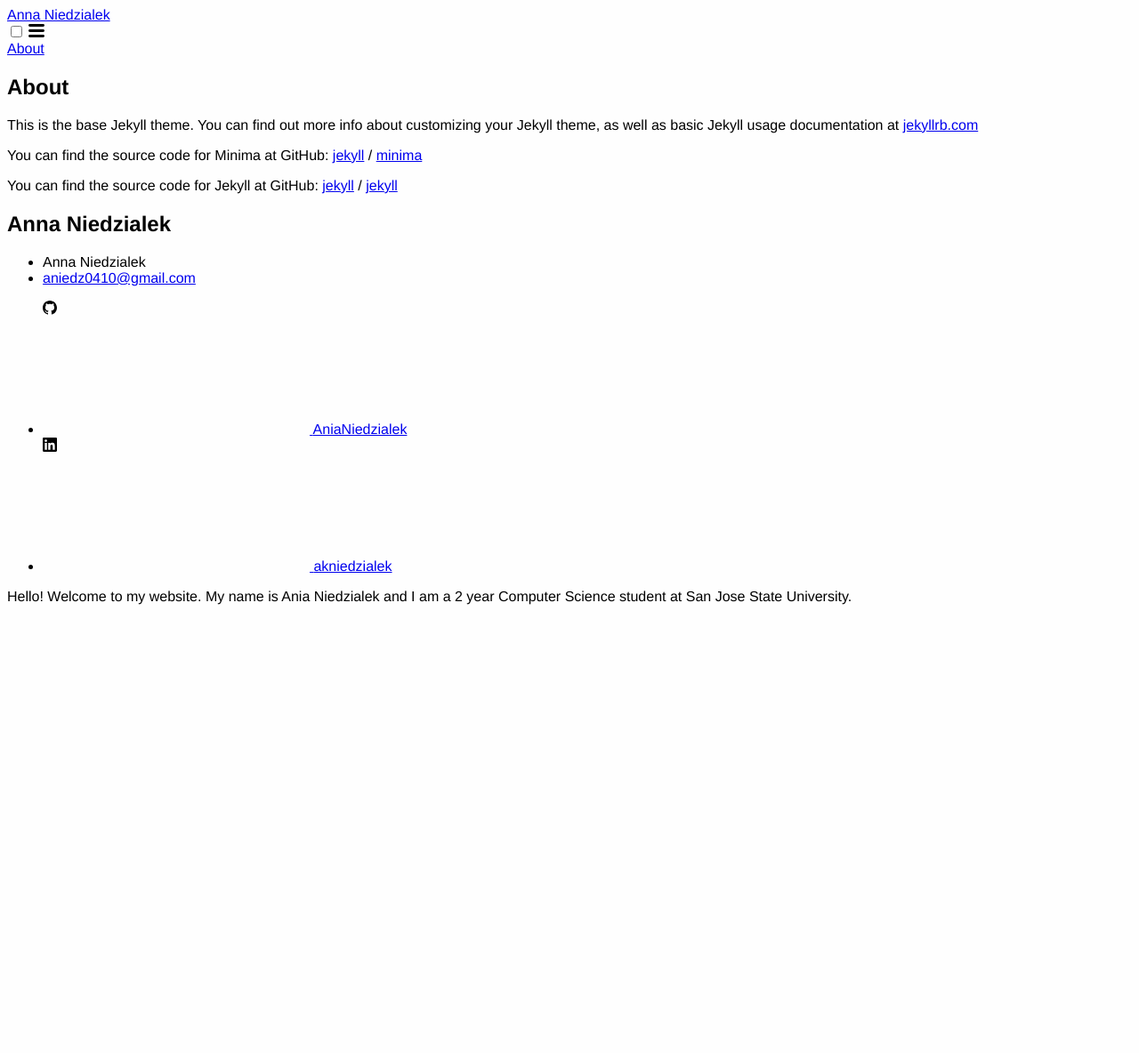
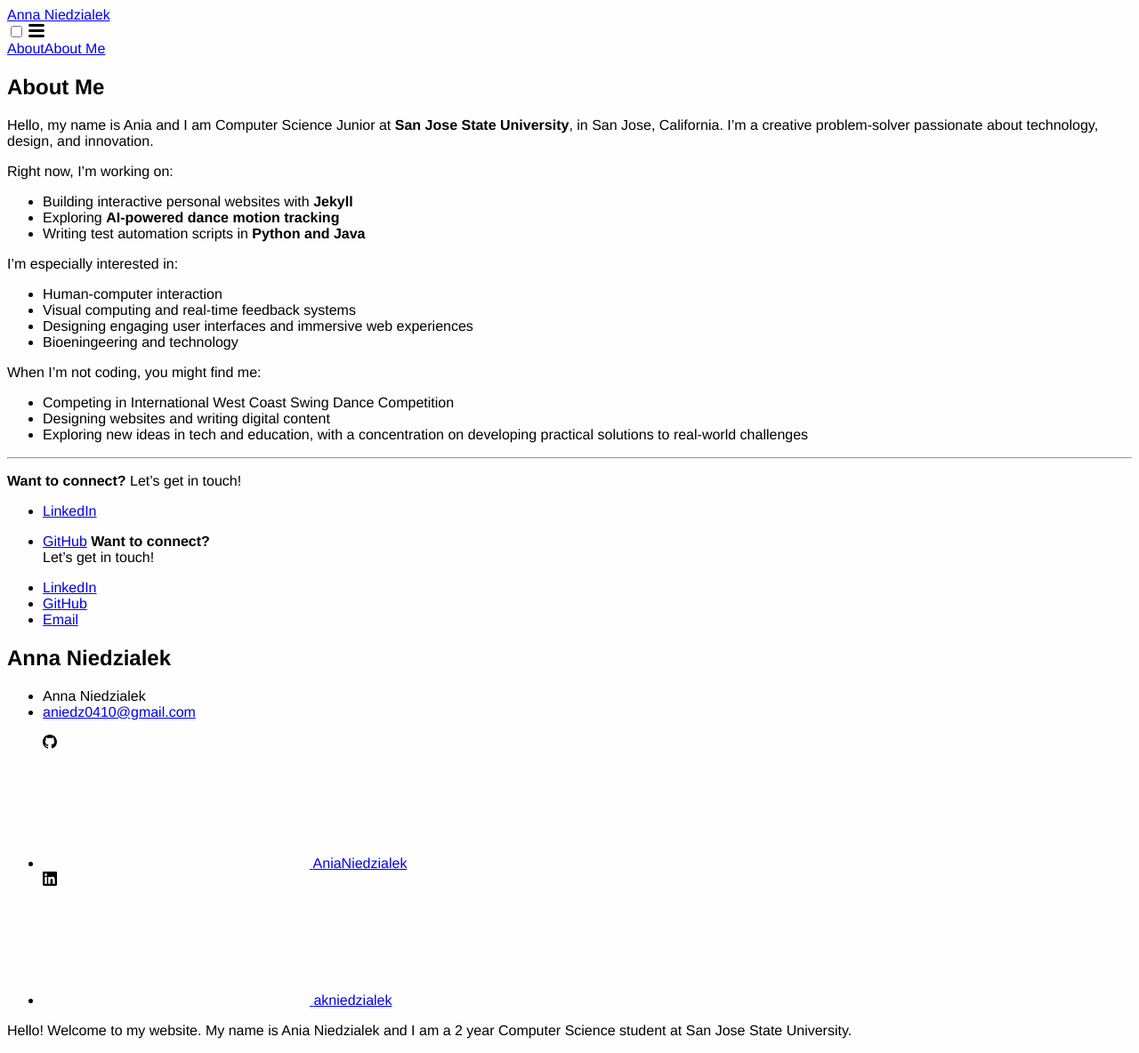
Before and after one commit to AniaNiedzialek/AniaNiedzialek.github.io, a Jekyll site: the page built from about_me.md, in a window 1280 px wide. Shown: the whole page at 89% size. Built offline with Jekyll 4.4.1, drawn with Linux system fonts in a browser that asks for light colours; before the commit the page ends 900 px from its top, so only the background shows below that.

Commit message:
Added About me

```diff
--- a/_posts/2025-04-08-welcome-to-jekyll.markdown
+++ b/_posts/2025-04-08-welcome-to-jekyll.markdown
@@ -1,6 +1,6 @@
 ---
 layout: post
-title:  "Welcome to Jekyll!"
+title:  "Welcome to my website!"
 date:   2025-04-08 12:58:07 -0700
 categories: jekyll update
 ---
--- /dev/null
+++ b/about_me.md
@@ -0,0 +1,36 @@
+---
+layout: page
+title: About Me
+permalink: /about/
+---
+Hello, my name is Ania and I am Computer Science Junior at **San Jose State University**, in San Jose, California.
+I'm a creative problem-solver passionate about technology, design, and innovation.
+
+Right now, I'm working on:
+- Building interactive personal websites with **Jekyll**
+- Exploring **AI-powered dance motion tracking**
+- Writing test automation scripts in **Python and Java**
+
+I'm especially interested in:
+- Human-computer interaction
+- Visual computing and real-time feedback systems
+- Designing engaging user interfaces and immersive web experiences
+- Bioeningeering and technology
+
+When I'm not coding, you might find me:
+- Competing in International West Coast Swing Dance Competition
+- Designing websites and writing digital content
+- Exploring new ideas in tech and education, with a concentration on developing practical solutions to real-world challenges
+
+---
+
+**Want to connect?**
+Let's get in touch!
+- [LinkedIn](https://www.linkedin.com/in/akniedzialek/)
+- [GitHub](https://github.com/AniaNiedzialek)
+**Want to connect?**
+Let's get in touch!
+
+- [LinkedIn](https://www.linkedin.com/in/akniedzialek/)
+- [GitHub](https://github.com/AniaNiedzialek)
+- [Email](mailto:aniedz0410@gmail.com)
```
